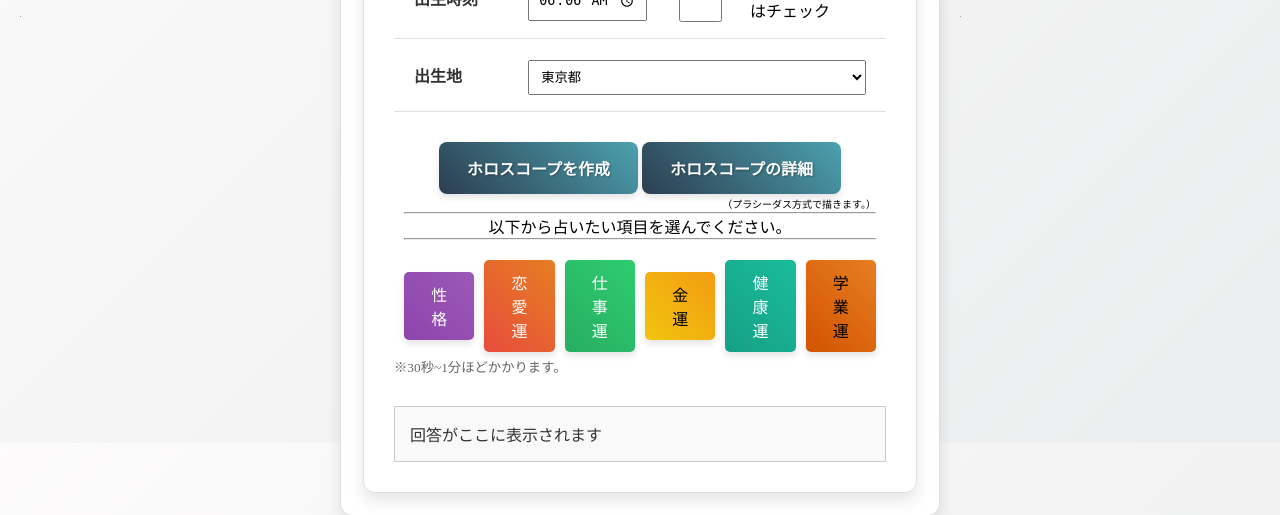
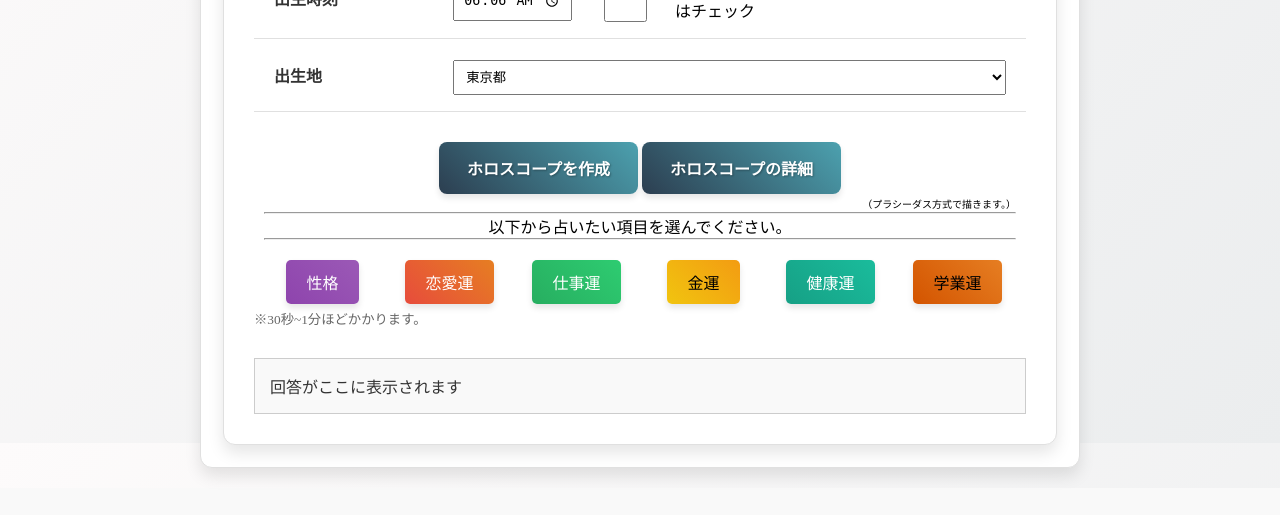
Before and after one commit to YutaAoyagi2018/aihoroscope, a Django app: page / in a window 1280 px wide. Shown: the part 357-872 px from the top of the page. Run offline with Django 5.2, Linux system fonts and the light colour scheme; some libraries are stand-ins or nearby versions; grey boxes are pictures that could not be loaded.

Commit message:
広告位置変更改善2

```diff
--- a/horoscope_app/templates/horoscope_app/index.html
+++ b/horoscope_app/templates/horoscope_app/index.html
@@ -449,7 +449,7 @@
             justify-content: center; /* 中央寄せ */
             align-items: flex-start;
             gap: 20px; /* 広告と中央コンテンツの間の隙間 */
-            max-width: 1400px; /* コンテンツ全体の最大幅 */
+            max-width: 1600px; /* コンテンツ全体の最大幅 */
             margin: 0 auto;
             padding: 20px;
             }
@@ -493,9 +493,7 @@
                 <aside class="side-ad left-ad">
                     <!-- 左側用の広告コードをここに挿入 -->
                     <div class="ad-content">
-                        <a href="https://px.a8.net/svt/ejp?a8mat=44YP7H+8KELOI+2PEO+C4LLD" rel="nofollow">
-                            <img border="0" width="300" height="250" alt="" src="https://www29.a8.net/svt/bgt?aid=250202141518&wid=003&eno=01&mid=s00000012624002037000&mc=1"></a>
-                            <img border="0" width="1" height="1" src="https://www12.a8.net/0.gif?a8mat=44YP7H+8KELOI+2PEO+C4LLD" alt="">
+
 
                     </div>
                 </aside>
@@ -684,9 +682,7 @@
                 <aside class="side-ad right-ad">
                     <!-- 右側用の広告コードをここに挿入 -->
                     <div class="ad-content">
-                        <a href="https://px.a8.net/svt/ejp?a8mat=44YP7H+D15N0I+2PEO+1BRTKX" rel="nofollow">
-                            <img border="0" width="300" height="250" alt="" src="https://www21.a8.net/svt/bgt?aid=250202141788&wid=003&eno=01&mid=s00000012624008024000&mc=1"></a>
-                            <img border="0" width="1" height="1" src="https://www16.a8.net/0.gif?a8mat=44YP7H+D15N0I+2PEO+1BRTKX" alt="">
+
 
                     </div>
                 </aside>
```
